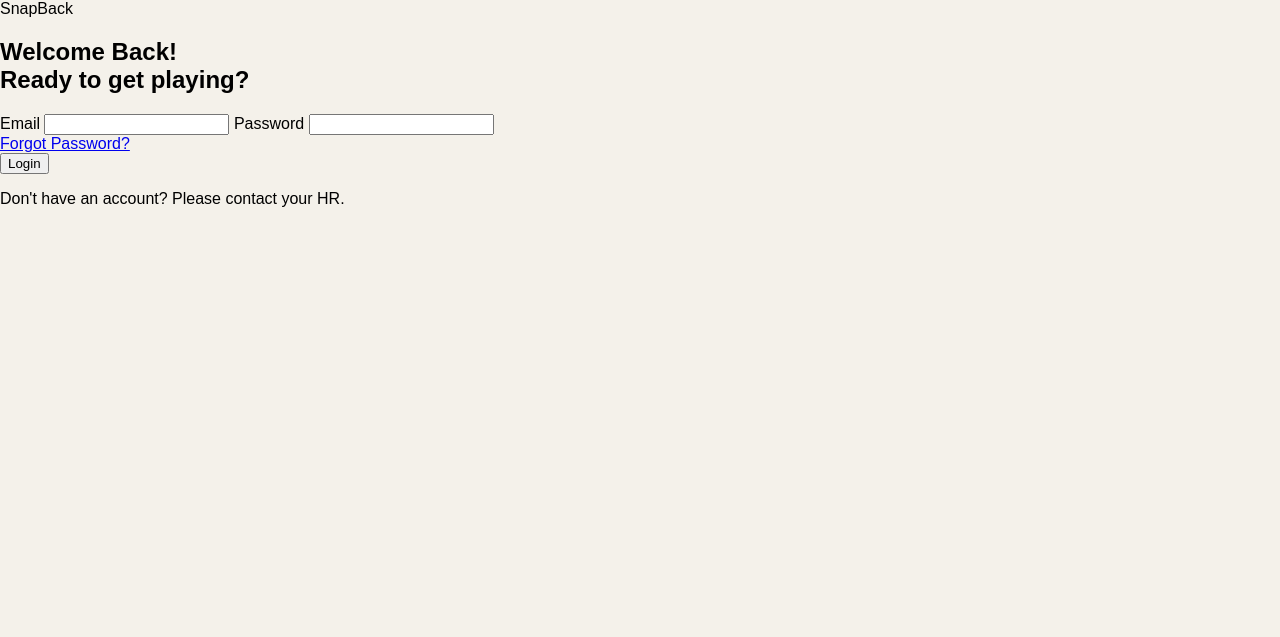
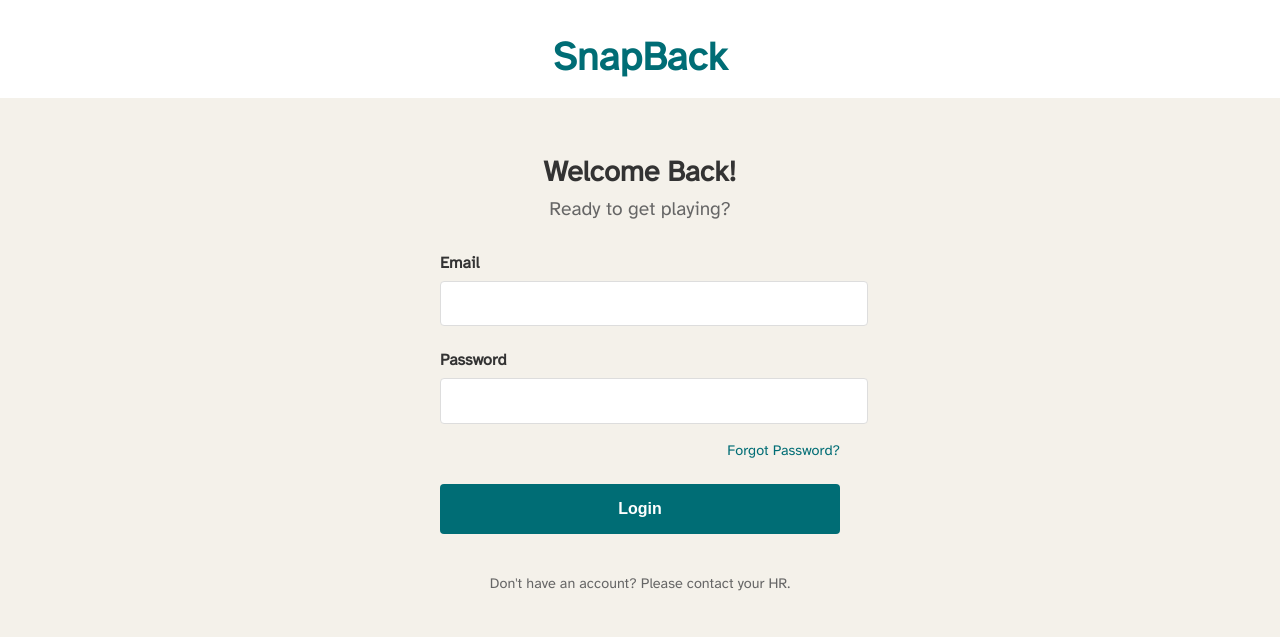
Before and after one commit to es2323/SnapBack, a Python web app: template Fatigue-monitoring-game/Templates/Login.html in a window 1280 px wide. Shown: the top 637 px of the page. Run offline with Jinja, Linux system fonts and the light colour scheme; the template is opened without the code that fills it, so the values that code supplies are empty.

Commit message:
Bug Fix: CSS Error fix

```diff
--- a/Fatigue-monitoring-game/Templates/Login.html
+++ b/Fatigue-monitoring-game/Templates/Login.html
@@ -3,35 +3,39 @@
 <head>
     <meta charset="UTF-8">
     <title>SnapBack - Login</title>
+    <link href="https://fonts.googleapis.com/css2?family=Atkinson+Hyperlegible&display=swap" rel="stylesheet">
     <link rel="stylesheet" href="{{ url_for('static', filename='styles.css') }}">
 </head>
 <body>
-
-    <!-- Header -->
-    <header class="header">
-        <div class="logo">SnapBack</div>
-    </header>
+    <!-- Simple Header -->
+    <div class="login-header">
+        <h1>SnapBack</h1>
+    </div>
 
     <!-- Login Form Box -->
-    <div class="login-box">
-        <h2>Welcome Back!<br>Ready to get playing?</h2>
+    <div class="login-container">
+        <h2>Welcome Back!</h2>
+        <h3>Ready to get playing?</h3>
 
         <form method="POST" action="{{ url_for('auth.login') }}">
-            <label>Email</label>
-            <input type="email" name="email" required>
+            <div class="form-group">
+                <label for="email">Email</label>
+                <input type="email" id="email" name="email" required>
+            </div>
 
-            <label>Password</label>
-            <input type="password" name="password" required>
+            <div class="form-group">
+                <label for="password">Password</label>
+                <input type="password" id="password" name="password" required>
+            </div>
 
-            <div class="forgot">
+            <div class="forgot-password">
                 <a href="#">Forgot Password?</a>
             </div>
 
-            <button type="submit" class="login-btn">Login</button>
+            <button type="submit" class="login-button">Login</button>
         </form>
 
-        <p class="register-link">Don't have an account? Please contact your HR.</p>
+        <p class="register-text">Don't have an account? Please contact your HR.</p>
     </div>
-
 </body>
 </html>
--- a/Fatigue-monitoring-game/static/styles.css
+++ b/Fatigue-monitoring-game/static/styles.css
@@ -1,3 +1,90 @@
+/* Login Page Styles */
+.login-header {
+    text-align: center;
+    padding: 2rem 0 1rem;
+    background-color: #ffffff;
+}
+
+.login-header h1 {
+    font-size: 2.5rem;
+    color: #006d75;
+    margin: 0;
+}
+
+.login-container {
+    max-width: 400px;
+    margin: 0 auto;
+    padding: 2rem;
+    text-align: center;
+}
+
+.login-container h2 {
+    font-size: 1.8rem;
+    color: #333;
+    margin-bottom: 0.5rem;
+}
+
+.login-container h3 {
+    font-size: 1.2rem;
+    color: #666;
+    margin-top: 0;
+    margin-bottom: 2rem;
+    font-weight: normal;
+}
+
+.form-group {
+    margin-bottom: 1.5rem;
+    text-align: left;
+}
+
+.form-group label {
+    display: block;
+    margin-bottom: 0.5rem;
+    font-weight: bold;
+    color: #333;
+}
+
+.form-group input {
+    width: 100%;
+    padding: 0.8rem;
+    border: 1px solid #ddd;
+    border-radius: 4px;
+    font-size: 1rem;
+}
+
+.forgot-password {
+    text-align: right;
+    margin: -0.5rem 0 1.5rem;
+}
+
+.forgot-password a {
+    color: #006d75;
+    text-decoration: none;
+    font-size: 0.9rem;
+}
+
+.login-button {
+    width: 100%;
+    padding: 1rem;
+    background-color: #006d75;
+    color: white;
+    border: none;
+    border-radius: 4px;
+    font-size: 1rem;
+    font-weight: bold;
+    cursor: pointer;
+    margin-bottom: 1.5rem;
+}
+
+.login-button:hover {
+    background-color: #00565d;
+}
+
+.register-text {
+    color: #666;
+    font-size: 0.9rem;
+    margin-top: 1rem;
+}
 /* static/styles.css */
 body {
     margin: 0;
```
